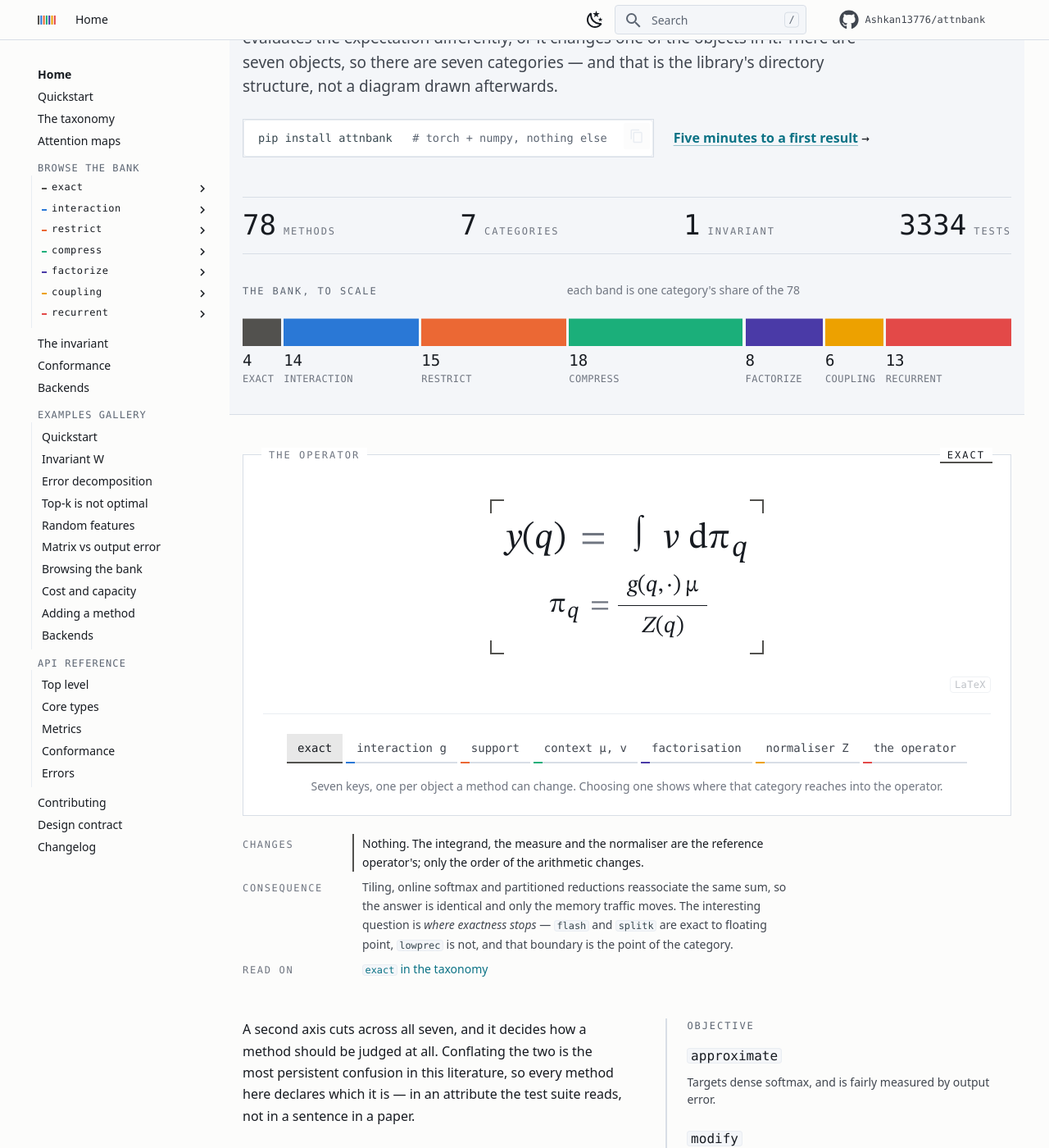
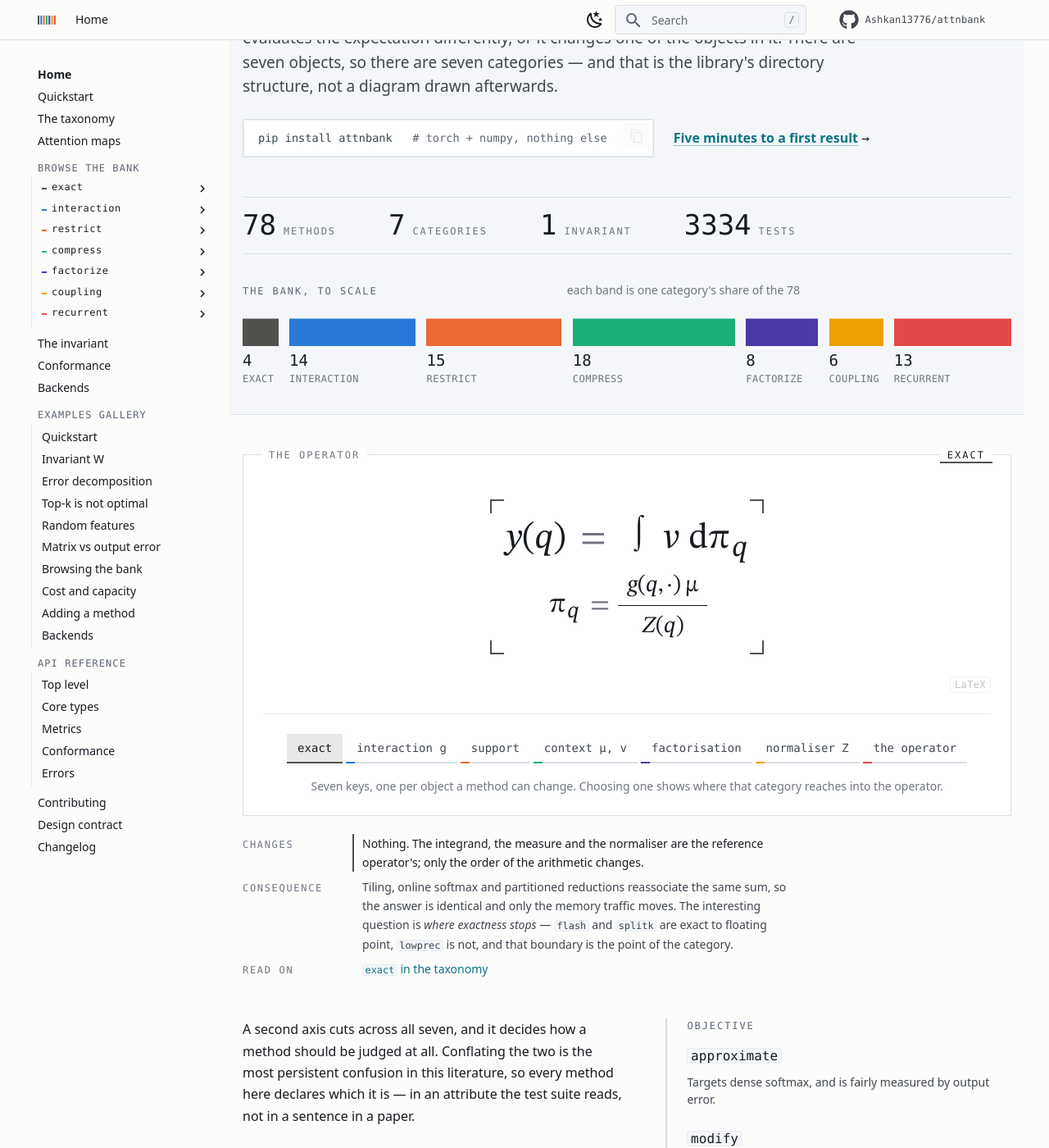
Before and after one commit to Ashkan13776/attnbank, an MkDocs documentation site: the page built from docs/index.md, in a window 1280 px wide and 1400 px high, scrolled down 268 px. Shown: the whole window at 82% size. Built offline with MkDocs 1.6.1 and Material for MkDocs 9.7.7, drawn with Linux system fonts in a browser that asks for light colours; a script that is not in the unit is left out.

Commit message:
Fix the landing page's crowded row, long gap row and oversized teaser
Three things reported from a 1280px laptop, all real.

The teaser was six panels across the content column, which gives each about
140px -- the width of the word "approximates". Every sentence under a map
fragmented into four ragged lines, and the result was a long thin band of maps
with six unequal blocks of text below it. It is three columns now, in two
rows: each panel gets ~370px, the maps read larger, and the sentences sit on
two lines. The maps are also capped at 13rem, because at full column width the
block ran to 897px -- a whole viewport for something that is meant to be a
teaser -- and 13rem is still about 2.6 device pixels per matrix cell, which is
more than the band, the stripes and the square need to be legible.

The four figures in the stat tape were spread with `space-between` across a
1200px rule, so most of that row was gap. They read as one group now and the
rule under them carries the width.

And the category labels under the bank-to-scale bands were crowding into each
other. A band is as wide as its share of the 78 while its label is as wide as
the word, so the two narrowest -- coupling at 6 and factorize at 8 -- carry
two of the longest names, and at a 3px gap FACTORIZE, COUPLING and RECURRENT
ran together into one grey line. The gap exists for the labels rather than the
bands: 0.65rem separates them legibly and costs about 6% of the row, taken
evenly, so the proportions still read true. Checked at 1100, 1280, 1440 and
1680: no label clips and the page never scrolls sideways.

```diff
--- a/docs/stylesheets/home.css
+++ b/docs/stylesheets/home.css
@@ -145,8 +145,11 @@
 .md-typeset .ab-tape {
   display: flex;
   flex-wrap: wrap;
-  justify-content: space-between;
-  gap: var(--ab-space-3, 0.5rem) var(--ab-space-6, 2.3rem);
+  /* `space-between` pushed four short figures to the far corners of a 1200px
+     rule, so most of the row was gap. They read as one group now, and the rule
+     under them carries the width instead. */
+  justify-content: flex-start;
+  gap: var(--ab-space-3, 0.5rem) var(--ab-space-8, 3.2rem);
   margin: var(--ab-space-7, 2rem) 0 0;
   padding: var(--ab-space-4, 0.85rem) 0;
   border-top: var(--ab-rule-width) solid var(--ab-rule);
@@ -292,7 +295,13 @@
   .md-typeset ol.ab-bars {
     display: flex;
     align-items: flex-end;
-    gap: 3px;
+    /* A band is as wide as its share of the 78; its label is as wide as the
+       word. So the two narrowest -- coupling at 6 and factorize at 8 -- carry
+       the longest names, and at a 3px gap FACTORIZE, COUPLING and RECURRENT
+       ran together into one grey line. The gap is for the labels, not the
+       bands: 0.65rem leaves them legibly apart and costs about 6% of the row,
+       taken evenly, so the proportions still read true. */
+    gap: 0.65rem;
   }
 
   .md-typeset ol.ab-bars > li { flex: var(--n) 1 0; }
@@ -949,7 +958,12 @@
 
 .ab-tz img {
   display: block;
+  /* A teaser should not take a whole viewport. At three columns the maps would
+     be 302px square and the block ran to 897px; capped, the six sit in about
+     two thirds of that and 13rem is still ~2.6 device pixels per matrix cell,
+     which is more than the band, the stripes and the square need to read. */
   width: 100%;
+  max-width: 13rem;
   height: auto;
   image-rendering: pixelated;
   border: var(--ab-rule-width) solid var(--ab-rule);
@@ -1014,6 +1028,12 @@
   .md-typeset ol.ab-tz:not([hidden]) { grid-template-columns: repeat(3, 1fr); }
 }
 
+/* Three, never six. Six panels across the content column gives each about
+   140px at a 1280px laptop, which is the width of the word "approximates": the
+   sentence under each map fragmented into four ragged lines and the row became
+   a long thin band with the deep whitespace of six unequal text blocks beside
+   it. Two rows of three gives each panel ~370px, the maps read larger, and the
+   sentences sit on two lines. */
 @media screen and (min-width: 70em) {
-  .md-typeset ol.ab-tz:not([hidden]) { grid-template-columns: repeat(6, 1fr); }
+  .md-typeset ol.ab-tz:not([hidden]) { grid-template-columns: repeat(3, 1fr); }
 }
```
